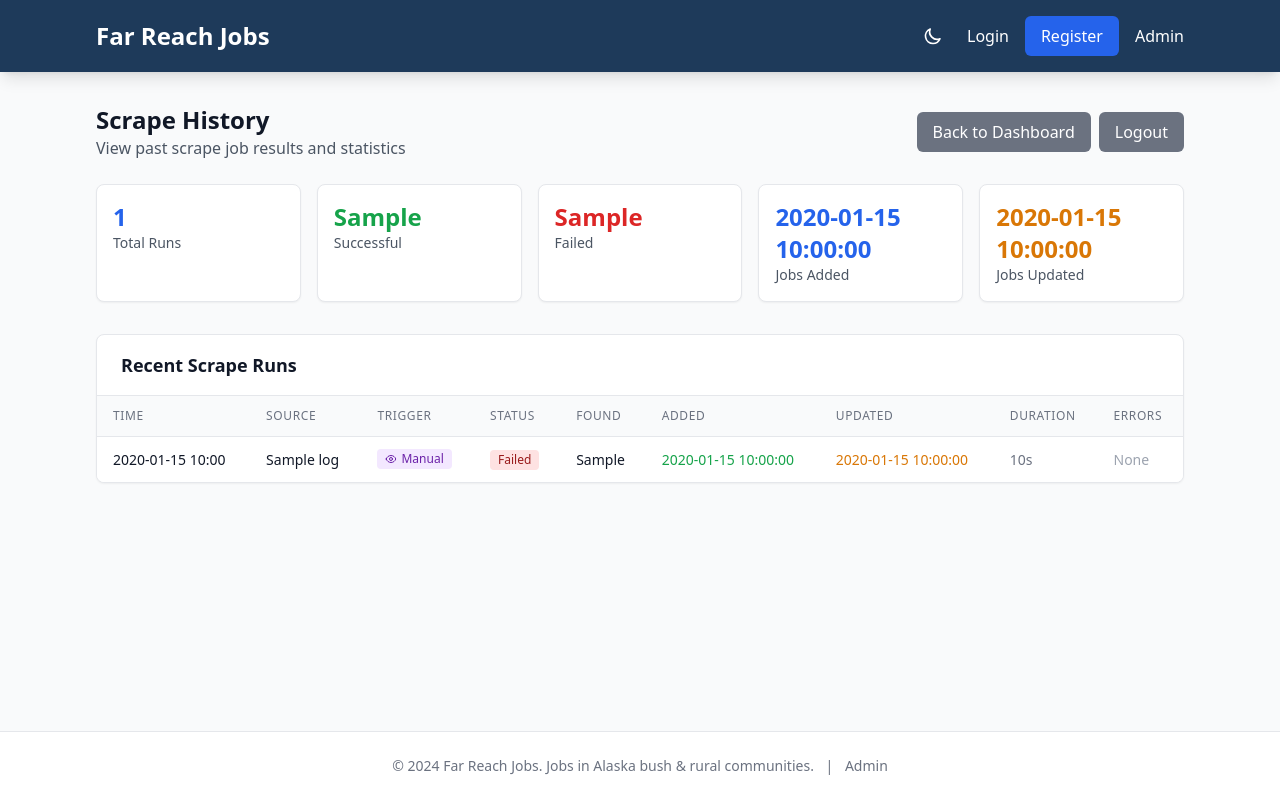
After one commit to mbuckingham74/Far-Reach-Jobs, a FastAPI app: template backend/app/templates/admin/history.html in a window 1280 px wide. The commit adds this page. Run offline with FastAPI, Linux system fonts and the light colour scheme; the template is opened without the code that fills it: most values are stand-ins (such as "Sample title", 1, 10 or a date in 2020); some libraries are stand-ins or nearby versions.

Commit message:
Add admin scrape history page with job logging
- Add ScrapeLog model to track each scrape run with:
  - Source info, trigger type (manual/scheduled), timing
  - Results: jobs found, added, updated, removed
  - Errors stored as JSON for debugging
- Add migration 003 for scrape_logs table
- Update scraper runner to log results after each source
- Pass trigger_type through run_all_scrapers for scheduled vs manual
- Add /admin/history page with:
  - Summary stats (total runs, success/fail, jobs added/updated)
  - Detailed table of recent runs with status badges
  - Error viewing via click popup
- Add "Scrape History" button to admin dashboard

🤖 Generated with [Claude Code](https://claude.com/claude-code)

Co-Authored-By: Claude <noreply@anthropic.com>

```diff
--- a/backend/app/models/__init__.py
+++ b/backend/app/models/__init__.py
@@ -2,5 +2,6 @@ from app.models.user import User
 from app.models.job import Job
 from app.models.saved_job import SavedJob
 from app.models.scrape_source import ScrapeSource
+from app.models.scrape_log import ScrapeLog
 
-__all__ = ["User", "Job", "SavedJob", "ScrapeSource"]
+__all__ = ["User", "Job", "SavedJob", "ScrapeSource", "ScrapeLog"]
--- /dev/null
+++ b/backend/app/templates/admin/history.html
@@ -0,0 +1,145 @@
+{% extends "base.html" %}
+
+{% block title %}Scrape History - Far Reach Jobs Admin{% endblock %}
+
+{% block content %}
+<div class="mb-6 flex justify-between items-center">
+    <div>
+        <h2 class="text-2xl font-bold text-gray-900 dark:text-white">Scrape History</h2>
+        <p class="text-gray-600 dark:text-gray-300">View past scrape job results and statistics</p>
+    </div>
+    <div class="flex gap-2">
+        <a href="/admin" class="px-4 py-2 bg-gray-500 hover:bg-gray-600 text-white font-medium rounded-md transition-colors">
+            Back to Dashboard
+        </a>
+        <form method="post" action="/admin/logout">
+            <button type="submit" class="px-4 py-2 bg-gray-500 hover:bg-gray-600 text-white font-medium rounded-md transition-colors">
+                Logout
+            </button>
+        </form>
+    </div>
+</div>
+
+<!-- Summary Stats -->
+<div class="grid grid-cols-2 sm:grid-cols-5 gap-4 mb-8">
+    <div class="bg-white dark:bg-gray-800 rounded-lg shadow-sm border border-gray-200 dark:border-gray-700 p-4 transition-colors">
+        <div class="text-2xl font-bold text-primary-600">{{ stats.total_runs }}</div>
+        <div class="text-sm text-gray-600 dark:text-gray-400">Total Runs</div>
+    </div>
+    <div class="bg-white dark:bg-gray-800 rounded-lg shadow-sm border border-gray-200 dark:border-gray-700 p-4 transition-colors">
+        <div class="text-2xl font-bold text-green-600 dark:text-green-500">{{ stats.successful_runs }}</div>
+        <div class="text-sm text-gray-600 dark:text-gray-400">Successful</div>
+    </div>
+    <div class="bg-white dark:bg-gray-800 rounded-lg shadow-sm border border-gray-200 dark:border-gray-700 p-4 transition-colors">
+        <div class="text-2xl font-bold text-red-600 dark:text-red-500">{{ stats.failed_runs }}</div>
+        <div class="text-sm text-gray-600 dark:text-gray-400">Failed</div>
+    </div>
+    <div class="bg-white dark:bg-gray-800 rounded-lg shadow-sm border border-gray-200 dark:border-gray-700 p-4 transition-colors">
+        <div class="text-2xl font-bold text-blue-600 dark:text-blue-500">{{ stats.total_jobs_added }}</div>
+        <div class="text-sm text-gray-600 dark:text-gray-400">Jobs Added</div>
+    </div>
+    <div class="bg-white dark:bg-gray-800 rounded-lg shadow-sm border border-gray-200 dark:border-gray-700 p-4 transition-colors">
+        <div class="text-2xl font-bold text-amber-600 dark:text-amber-500">{{ stats.total_jobs_updated }}</div>
+        <div class="text-sm text-gray-600 dark:text-gray-400">Jobs Updated</div>
+    </div>
+</div>
+
+<!-- History Table -->
+<div class="bg-white dark:bg-gray-800 rounded-lg shadow-sm border border-gray-200 dark:border-gray-700 overflow-hidden transition-colors">
+    <div class="px-6 py-4 border-b border-gray-200 dark:border-gray-700">
+        <h3 class="text-lg font-semibold dark:text-white">Recent Scrape Runs</h3>
+    </div>
+
+    {% if logs %}
+    <div class="overflow-x-auto">
+        <table class="min-w-full divide-y divide-gray-200 dark:divide-gray-700">
+            <thead class="bg-gray-50 dark:bg-gray-900">
+                <tr>
+                    <th class="px-4 py-3 text-left text-xs font-medium text-gray-500 dark:text-gray-400 uppercase tracking-wider">Time</th>
+                    <th class="px-4 py-3 text-left text-xs font-medium text-gray-500 dark:text-gray-400 uppercase tracking-wider">Source</th>
+                    <th class="px-4 py-3 text-left text-xs font-medium text-gray-500 dark:text-gray-400 uppercase tracking-wider">Trigger</th>
+                    <th class="px-4 py-3 text-left text-xs font-medium text-gray-500 dark:text-gray-400 uppercase tracking-wider">Status</th>
+                    <th class="px-4 py-3 text-left text-xs font-medium text-gray-500 dark:text-gray-400 uppercase tracking-wider">Found</th>
+                    <th class="px-4 py-3 text-left text-xs font-medium text-gray-500 dark:text-gray-400 uppercase tracking-wider">Added</th>
+                    <th class="px-4 py-3 text-left text-xs font-medium text-gray-500 dark:text-gray-400 uppercase tracking-wider">Updated</th>
+                    <th class="px-4 py-3 text-left text-xs font-medium text-gray-500 dark:text-gray-400 uppercase tracking-wider">Duration</th>
+                    <th class="px-4 py-3 text-left text-xs font-medium text-gray-500 dark:text-gray-400 uppercase tracking-wider">Errors</th>
+                </tr>
+            </thead>
+            <tbody class="bg-white dark:bg-gray-800 divide-y divide-gray-200 dark:divide-gray-700">
+                {% for log in logs %}
+                <tr class="hover:bg-gray-50 dark:hover:bg-gray-700 transition-colors">
+                    <td class="px-4 py-3 whitespace-nowrap text-sm text-gray-900 dark:text-gray-100">
+                        {{ log.started_at.strftime('%Y-%m-%d %H:%M') if log.started_at else 'N/A' }}
+                    </td>
+                    <td class="px-4 py-3 whitespace-nowrap text-sm text-gray-900 dark:text-gray-100">
+                        {{ log.source_name }}
+                    </td>
+                    <td class="px-4 py-3 whitespace-nowrap text-sm">
+                        {% if log.trigger_type == 'scheduled' %}
+                        <span class="inline-flex items-center px-2 py-0.5 rounded text-xs font-medium bg-blue-100 text-blue-800 dark:bg-blue-900 dark:text-blue-200">
+                            <svg class="w-3 h-3 mr-1" fill="none" stroke="currentColor" viewBox="0 0 24 24">
+                                <path stroke-linecap="round" stroke-linejoin="round" stroke-width="2" d="M12 8v4l3 3m6-3a9 9 0 11-18 0 9 9 0 0118 0z"></path>
+                            </svg>
+                            Scheduled
+                        </span>
+                        {% else %}
+                        <span class="inline-flex items-center px-2 py-0.5 rounded text-xs font-medium bg-purple-100 text-purple-800 dark:bg-purple-900 dark:text-purple-200">
+                            <svg class="w-3 h-3 mr-1" fill="none" stroke="currentColor" viewBox="0 0 24 24">
+                                <path stroke-linecap="round" stroke-linejoin="round" stroke-width="2" d="M15 12a3 3 0 11-6 0 3 3 0 016 0z"></path>
+                                <path stroke-linecap="round" stroke-linejoin="round" stroke-width="2" d="M2.458 12C3.732 7.943 7.523 5 12 5c4.478 0 8.268 2.943 9.542 7-1.274 4.057-5.064 7-9.542 7-4.477 0-8.268-2.943-9.542-7z"></path>
+                            </svg>
+                            Manual
+                        </span>
+                        {% endif %}
+                    </td>
+                    <td class="px-4 py-3 whitespace-nowrap text-sm">
+                        {% if log.success %}
+                        <span class="inline-flex items-center px-2 py-0.5 rounded text-xs font-medium bg-green-100 text-green-800 dark:bg-green-900 dark:text-green-200">
+                            Success
+                        </span>
+                        {% else %}
+                        <span class="inline-flex items-center px-2 py-0.5 rounded text-xs font-medium bg-red-100 text-red-800 dark:bg-red-900 dark:text-red-200">
+                            Failed
+                        </span>
+                        {% endif %}
+                    </td>
+                    <td class="px-4 py-3 whitespace-nowrap text-sm text-gray-900 dark:text-gray-100">
+                        {{ log.jobs_found }}
+                    </td>
+                    <td class="px-4 py-3 whitespace-nowrap text-sm text-green-600 dark:text-green-400 font-medium">
+                        {% if log.jobs_added > 0 %}+{% endif %}{{ log.jobs_added }}
+                    </td>
+                    <td class="px-4 py-3 whitespace-nowrap text-sm text-amber-600 dark:text-amber-400">
+                        {{ log.jobs_updated }}
+                    </td>
+                    <td class="px-4 py-3 whitespace-nowrap text-sm text-gray-500 dark:text-gray-400">
+                        {{ log.duration_seconds }}s
+                    </td>
+                    <td class="px-4 py-3 text-sm text-gray-500 dark:text-gray-400">
+                        {% if log.errors %}
+                        <button type="button"
+                                class="text-red-600 dark:text-red-400 hover:underline cursor-pointer"
+                                onclick="alert('{{ log.errors | replace("'", "\\'") | replace('\n', '\\n') }}')">
+                            View Errors
+                        </button>
+                        {% else %}
+                        <span class="text-gray-400 dark:text-gray-500">None</span>
+                        {% endif %}
+                    </td>
+                </tr>
+                {% endfor %}
+            </tbody>
+        </table>
+    </div>
+    {% else %}
+    <div class="px-6 py-12 text-center text-gray-500 dark:text-gray-400">
+        <svg class="mx-auto h-12 w-12 text-gray-400 dark:text-gray-500" fill="none" stroke="currentColor" viewBox="0 0 24 24">
+            <path stroke-linecap="round" stroke-linejoin="round" stroke-width="2" d="M9 5H7a2 2 0 00-2 2v12a2 2 0 002 2h10a2 2 0 002-2V7a2 2 0 00-2-2h-2M9 5a2 2 0 002 2h2a2 2 0 002-2M9 5a2 2 0 012-2h2a2 2 0 012 2"></path>
+        </svg>
+        <p class="mt-4 text-lg font-medium">No scrape history yet</p>
+        <p class="mt-2">Run a manual scrape or wait for the scheduled scrape to see results here.</p>
+    </div>
+    {% endif %}
+</div>
+{% endblock %}
--- a/backend/scraper/scheduler.py
+++ b/backend/scraper/scheduler.py
@@ -29,8 +29,8 @@ def run_scrapers():
             logger.warning("No active scrape sources configured")
             return
 
-        # Run scrapers and get results
-        results = run_all_scrapers(db, sources)
+        # Run scrapers and get results (scheduled trigger type)
+        results = run_all_scrapers(db, sources, trigger_type="scheduled")
 
         for result in results:
             logger.info(
```
Also changed, not shown: backend/alembic/versions/003_add_scrape_logs.py (added, +46 -0 lines), backend/app/models/scrape_log.py (added, +31 -0 lines), backend/app/routers/admin.py (+38 -0 lines), backend/app/templates/admin/dashboard.html (+10 -5 lines), backend/scraper/runner.py (+43 -6 lines).
